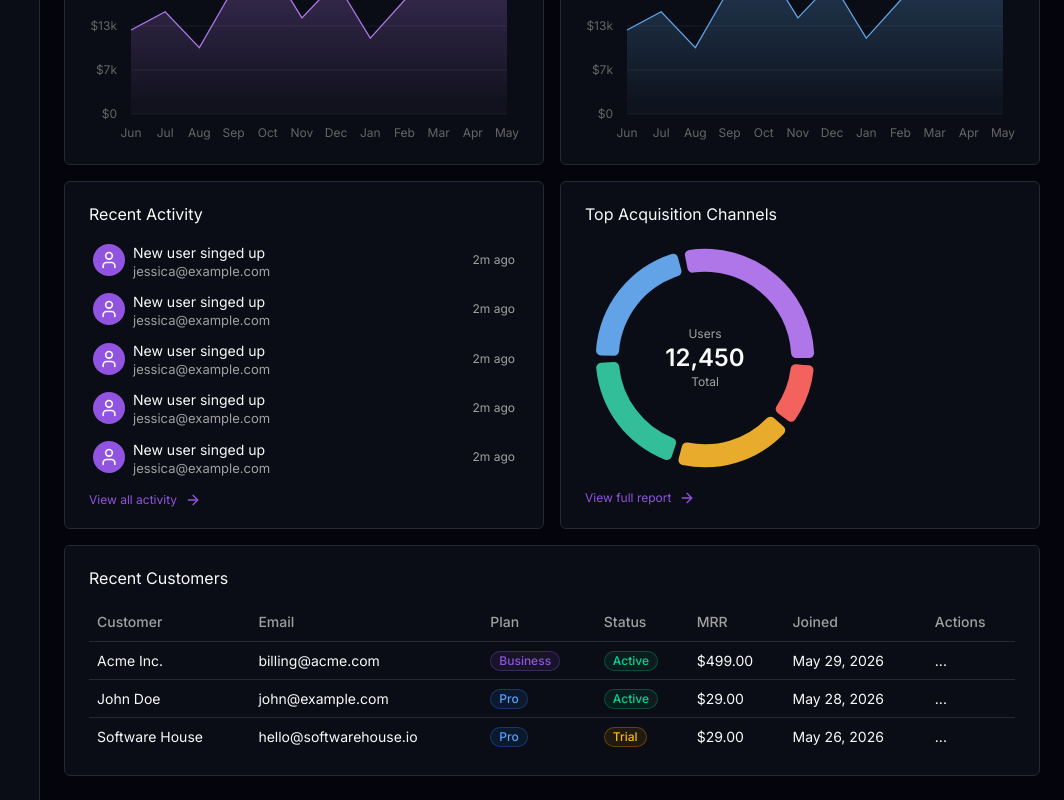
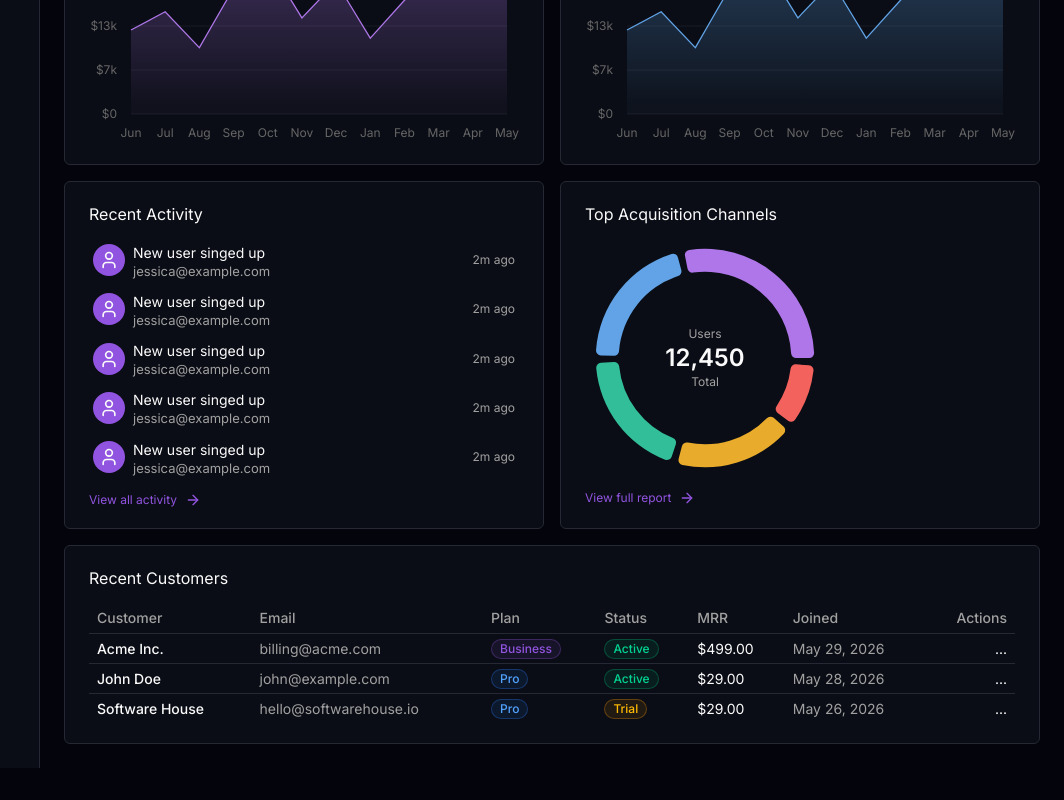
Before and after one commit to svsxn/metricly, a Next.js app: page / in a window 1280 px wide. Shown: the part 485-1285 px from the top of the page, without its empty margins (216-1280 px from the left). After the commit the page ends 1253 px from the top, so only its background shows below. Built offline with nearby package versions, Linux system fonts and the light colour scheme.

Commit message:
refactor: make cleaner columns

```diff
--- a/src/components/dashboard/customers-table.tsx
+++ b/src/components/dashboard/customers-table.tsx
@@ -8,16 +8,8 @@ import {
   TableRow,
 } from "../ui/table";
 import { Badge } from "../ui/badge";
-
-const tableHeads = [
-  "Customer",
-  "Email",
-  "Plan",
-  "Status",
-  "MRR",
-  "Joined",
-  "Actions",
-] as const;
+import { Customer } from "@/types/general";
+import { cn } from "@/lib/utils";
 
 const planClassName = {
   Business: "border-primary/30 bg-primary/10 text-primary",
@@ -31,14 +23,68 @@ const statusClassName = {
   Canceled: "border-red-500/30 bg-red-500/10 text-red-400",
 } as const;
 
+type Column = {
+  header: string;
+  headClassName?: string;
+  cellClassName?: string;
+  render: (customer: Customer) => React.ReactNode;
+};
+
+const columns: Column[] = [
+  {
+    header: "Customer",
+    cellClassName: "font-medium",
+    render: (customer) => customer.name,
+  },
+  {
+    header: "Email",
+    cellClassName: "text-muted-foreground",
+    render: (customer) => customer.email,
+  },
+  {
+    header: "Plan",
+    render: (customer) => (
+      <Badge variant="outline" className={planClassName[customer.plan]}>
+        {customer.plan}
+      </Badge>
+    ),
+  },
+  {
+    header: "Status",
+    render: (customer) => (
+      <Badge variant="outline" className={statusClassName[customer.status]}>
+        {customer.status}
+      </Badge>
+    ),
+  },
+  {
+    header: "MRR",
+    render: (customer) => `$${customer.mrr}.00`,
+  },
+  {
+    header: "Joined",
+    cellClassName: "text-muted-foreground",
+    render: (customer) => customer.joined,
+  },
+  {
+    header: "Actions",
+    headClassName: "text-right",
+    cellClassName: "text-right",
+    render: () => "...",
+  },
+];
+
 export default function CustomersTable() {
   return (
     <Table>
       <TableHeader>
         <TableRow>
-          {tableHeads.map((head) => (
-            <TableHead key={head} className="text-muted-foreground">
-              {head}
+          {columns.map((column) => (
+            <TableHead
+              key={column.header}
+              className={cn("h-8 text-muted-foreground", column.headClassName)}
+            >
+              {column.header}
             </TableHead>
           ))}
         </TableRow>
@@ -46,24 +92,14 @@ export default function CustomersTable() {
       <TableBody>
         {CUSTOMERS.map((customer) => (
           <TableRow key={customer.email}>
-            <TableCell>{customer.name}</TableCell>
-            <TableCell>{customer.email}</TableCell>
-            <TableCell>
-              <Badge variant="outline" className={planClassName[customer.plan]}>
-                {customer.plan}
-              </Badge>
-            </TableCell>
-            <TableCell>
-              <Badge
-                variant="outline"
-                className={statusClassName[customer.status]}
+            {columns.map((column) => (
+              <TableCell
+                key={column.header}
+                className={cn("py-1", column.cellClassName)}
               >
-                {customer.status}
-              </Badge>
-            </TableCell>
-            <TableCell>${customer.mmr}.00</TableCell>
-            <TableCell>{customer.joined}</TableCell>
-            <TableCell>...</TableCell>
+                {column.render(customer)}
+              </TableCell>
+            ))}
           </TableRow>
         ))}
       </TableBody>
--- a/src/data/customers.ts
+++ b/src/data/customers.ts
@@ -6,7 +6,7 @@ export const CUSTOMERS: Customer[] = [
     email: "billing@acme.com",
     plan: "Business",
     status: "Active",
-    mmr: 499,
+    mrr: 499,
     joined: "May 29, 2026",
   },
   {
@@ -14,7 +14,7 @@ export const CUSTOMERS: Customer[] = [
     email: "john@example.com",
     plan: "Pro",
     status: "Active",
-    mmr: 29,
+    mrr: 29,
     joined: "May 28, 2026",
   },
   {
@@ -22,7 +22,7 @@ export const CUSTOMERS: Customer[] = [
     email: "hello@softwarehouse.io",
     plan: "Pro",
     status: "Trial",
-    mmr: 29,
+    mrr: 29,
     joined: "May 26, 2026",
   },
 ];
--- a/src/types/general.d.ts
+++ b/src/types/general.d.ts
@@ -24,6 +24,6 @@ type Customer = {
   email: string;
   plan: "Business" | "Pro";
   status: "Active" | "Trial" | "Canceled";
-  mmr: number;
+  mrr: number;
   joined: string;
 };
```
